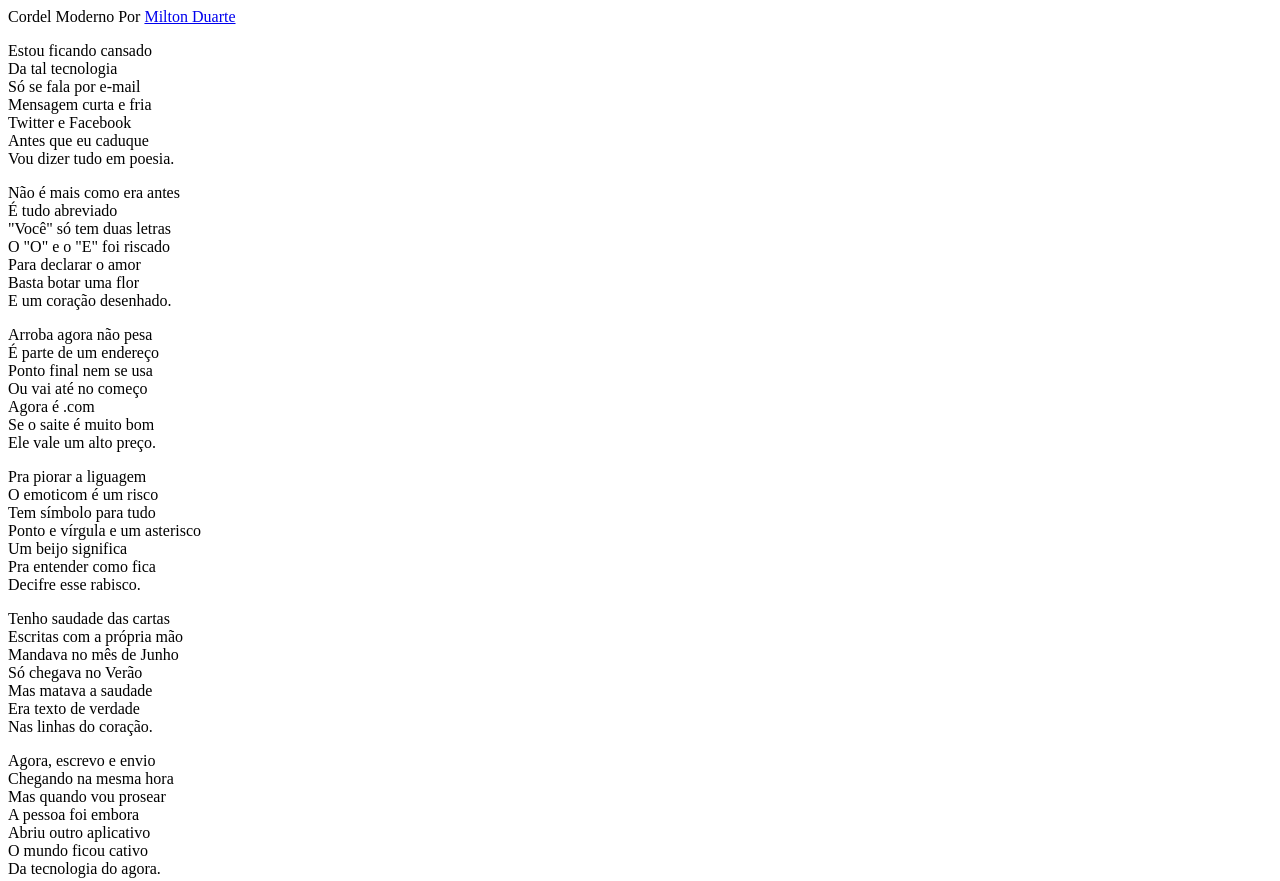
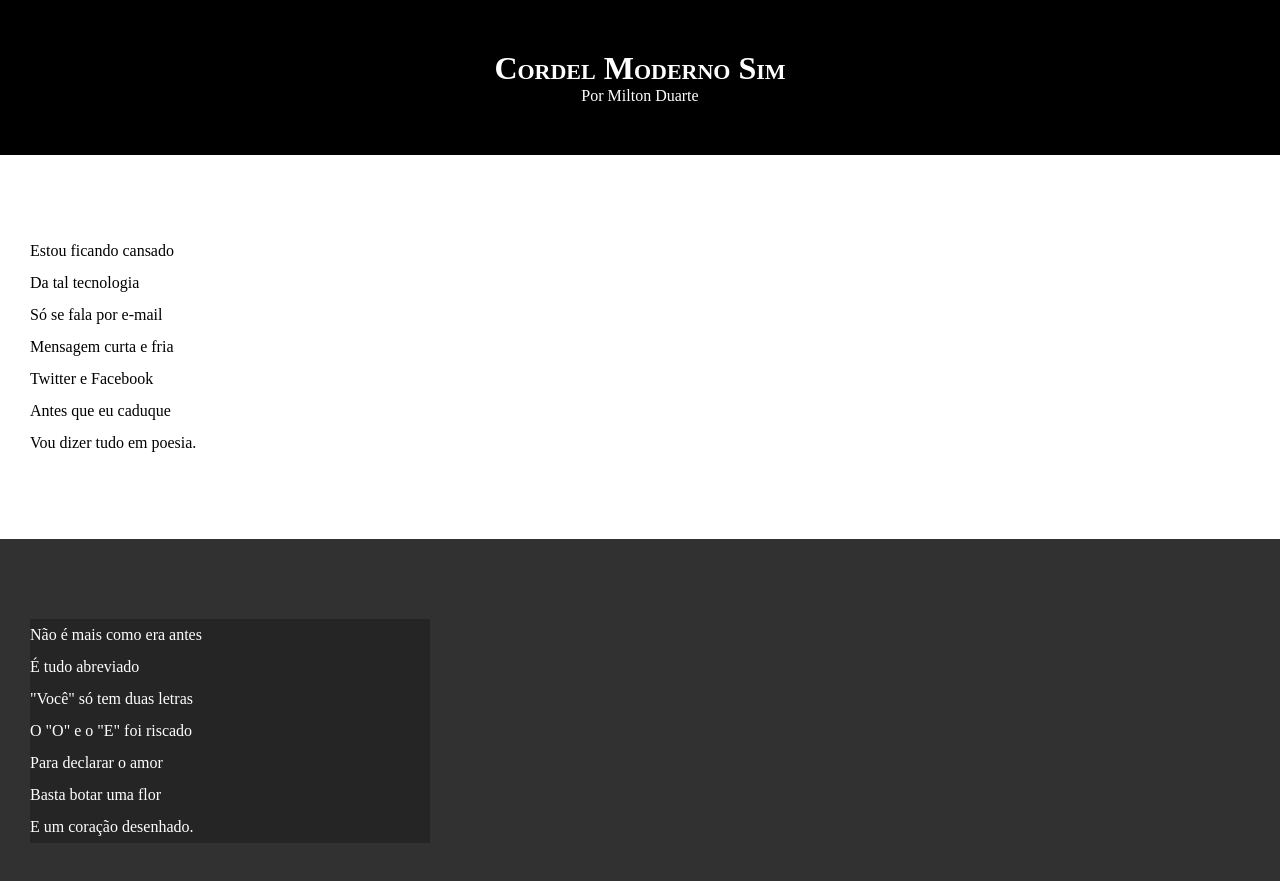
Before and after one commit to DonniePereira/HTML-CSS, a plain HTML site: page Desafios/d012/cordel.html in a window 1280 px wide. Shown: the top 881 px of the page. Drawn offline with Linux system fonts and the light colour scheme.

Commit message:
Atualizei estilos dos textos e blocos

```diff
--- a/Desafios/d012/cordel.html
+++ b/Desafios/d012/cordel.html
@@ -9,11 +9,11 @@
 </head>
 <body>
     <header>
-        Cordel Moderno
-        Por <a href="https://www.recantodasletras.com.br/poesias/3186743" target="_blank">Milton Duarte</a>
+        <h1>Cordel Moderno Sim</h1>
+        <p>Por <a href="https://www.recantodasletras.com.br/poesias/3186743" target="_blank">Milton Duarte</a></p>
     </header>
 
-    <section>
+    <section class="normal">
         <p>
             Estou ficando cansado <br>
             Da tal tecnologia <br>
@@ -26,7 +26,7 @@
     </section>
 
 
-    <section>
+    <section class="imagem">
         <p>
             Não é mais como era antes <br>
             É tudo abreviado <br>
@@ -39,7 +39,7 @@
     </section>
 
 
-    <section>
+    <section class="normal">
         <p>
             <p>
                 Arroba agora não pesa <br>
@@ -63,7 +63,7 @@
     </section>
 
 
-    <section>
+    <section class="imagem">
         <p>
             Tenho saudade das cartas <br>
             Escritas com a própria mão <br>
@@ -76,7 +76,7 @@
     </section>
 
 
-    <section>
+    <section class="normal">
         <p>
             Agora, escrevo e envio <br>
             Chegando na mesma hora <br>
--- a/Desafios/d012/estilo/style.css
+++ b/Desafios/d012/estilo/style.css
@@ -1 +1,64 @@
 @charset "UTF-8";
+
+* {
+    margin: 0px;
+    padding: 0px;
+}
+
+html, body {
+    min-height: 100vh;
+    background-color: darkgray;
+}
+
+header {
+    background-color: black;
+    color: white;
+    text-align: center;
+}
+
+header > h1 {
+    padding-top: 50px;
+    font-variant: small-caps;
+}
+
+header > p {
+    padding-bottom: 50px;
+}
+
+header a, footer a {
+    color: white;
+    text-decoration: none;
+}
+
+header a:hover, footer a:hover {
+    text-decoration: underline;
+}
+
+section {
+    padding-top: 10vh;
+    padding-bottom: 10vh;
+    line-height: 2em;
+    padding-left: 30px;
+}
+
+section.normal {
+     background-color: white;
+     color: black;
+}
+
+section.imagem {
+    background-color: rgb(49, 49, 49);
+    color: white;
+}
+
+section.imagem > p {
+    background-color: rgba(0, 0, 0, 0.254);
+    width: 400px;
+}
+
+footer {
+    background-color: black;
+    text-align: center;
+    color: white;
+    padding: 10px;
+}
```
